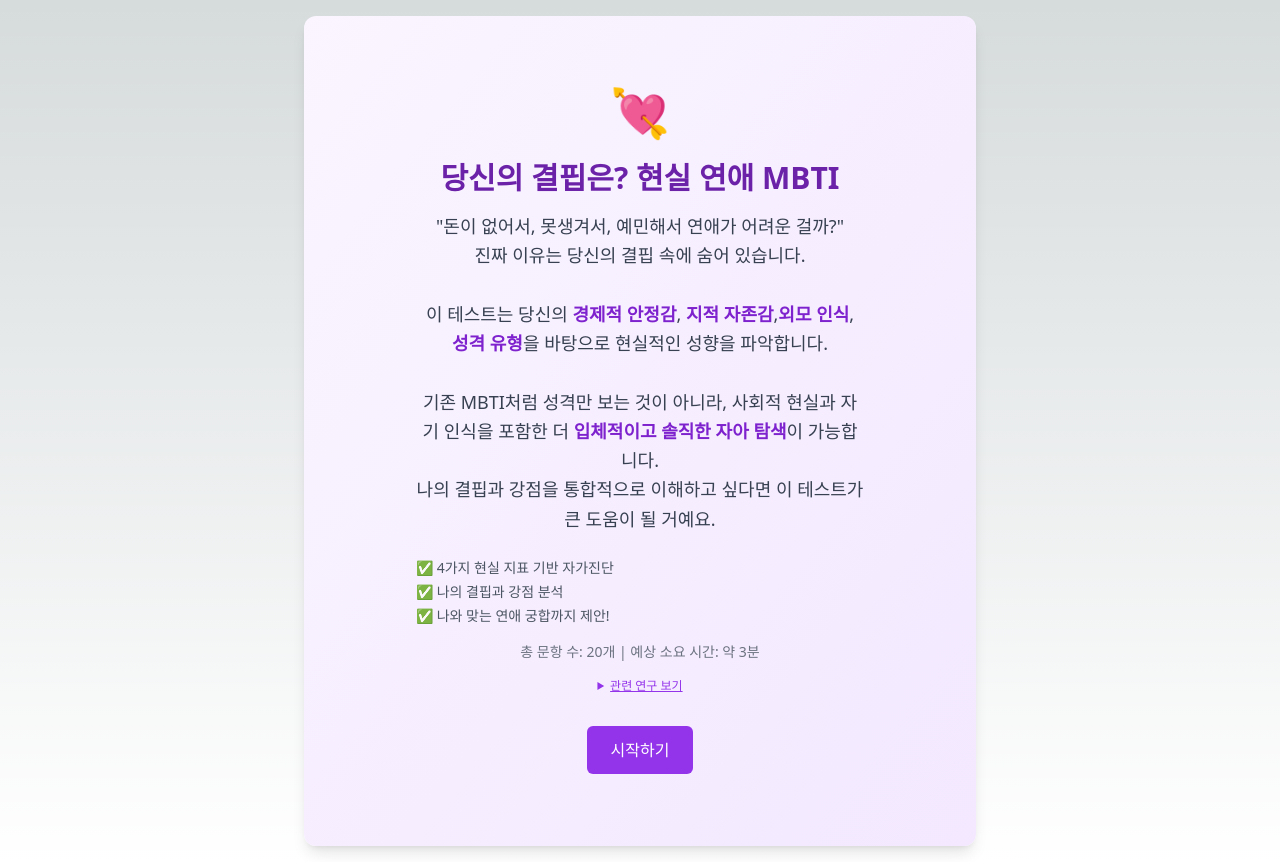
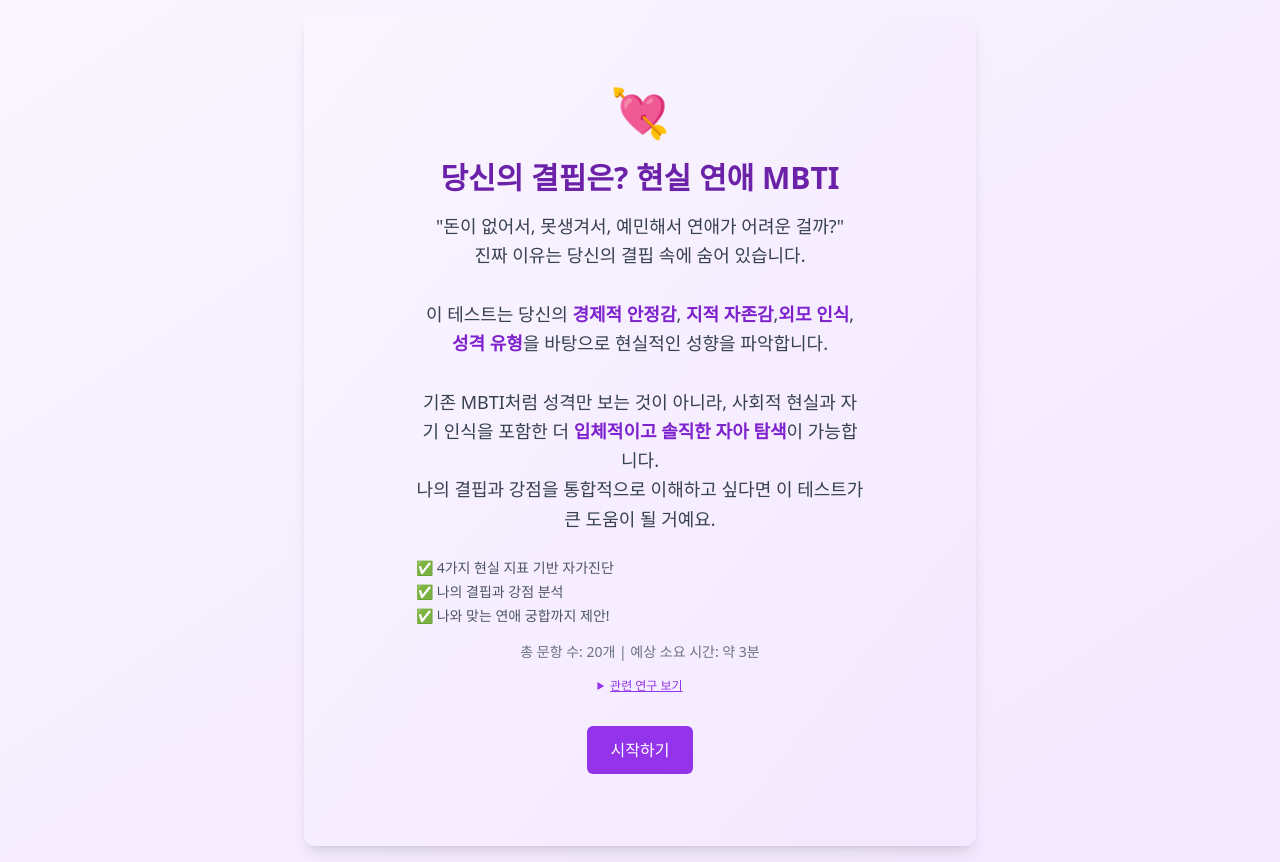
Before and after one commit to FLYLIKEB/realistic-mbti-site, a Next.js app: page / in a window 1280 px wide. Built offline with nearby package versions, Linux system fonts and the light colour scheme.

Commit message:
fix: useSearchParams를 Suspense로 감싸서 빌드 오류 해결

```diff
--- a/src/app/page.tsx
+++ b/src/app/page.tsx
@@ -1,9 +1,12 @@
-import RealisticMBTITest from '@/components/RealisticMBTITest'
+import { Suspense } from "react"
+import RealisticMBTITest from "@/components/RealisticMBTITest"
 
 export default function Home() {
   return (
-    <main className="min-h-screen p-4">
-      <RealisticMBTITest />
+    <main className="min-h-screen bg-gradient-to-br from-purple-50 to-purple-100 p-4">
+      <Suspense fallback={<div className="flex justify-center items-center min-h-screen">로딩 중...</div>}>
+        <RealisticMBTITest />
+      </Suspense>
     </main>
   )
 }
```
